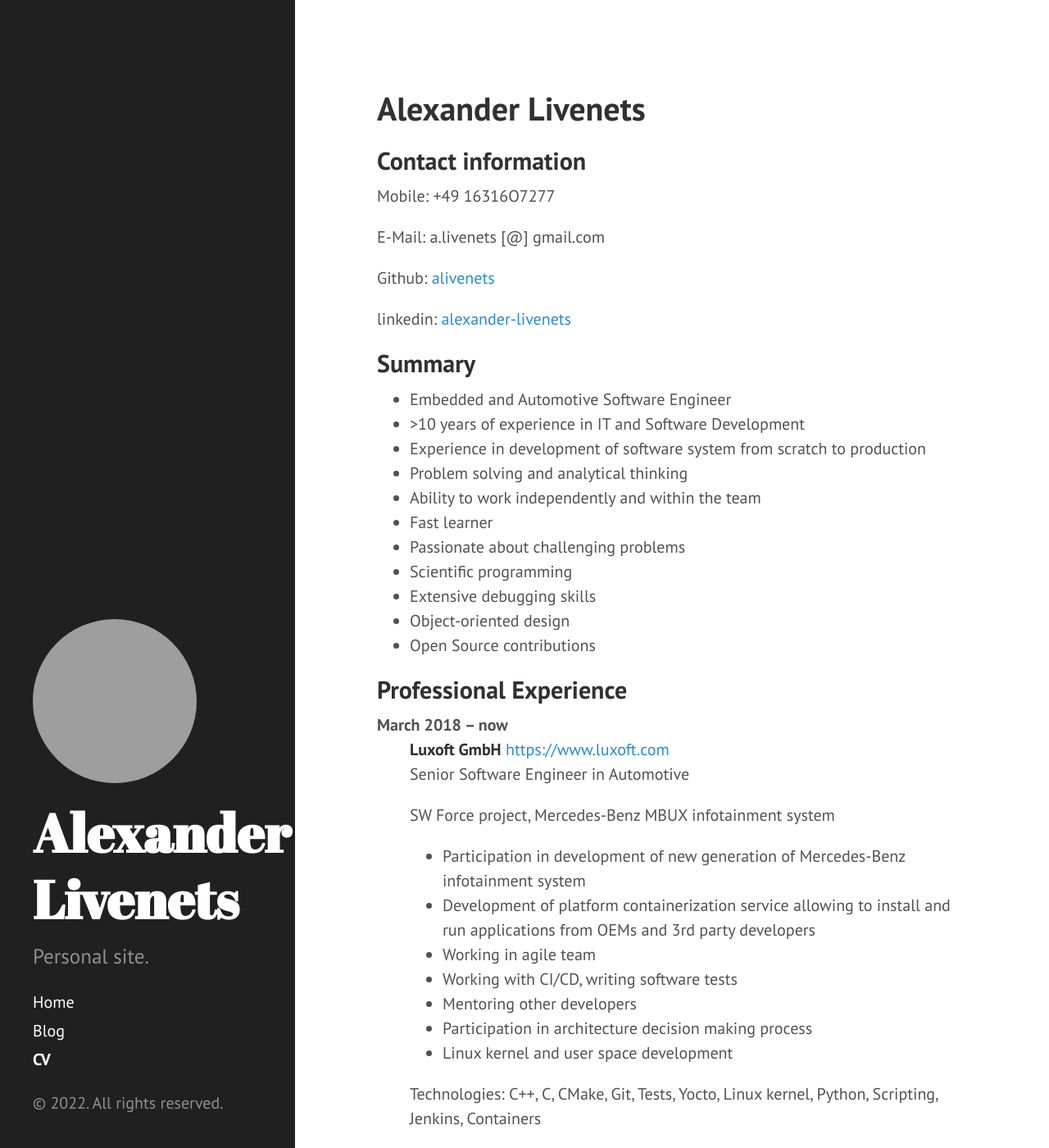
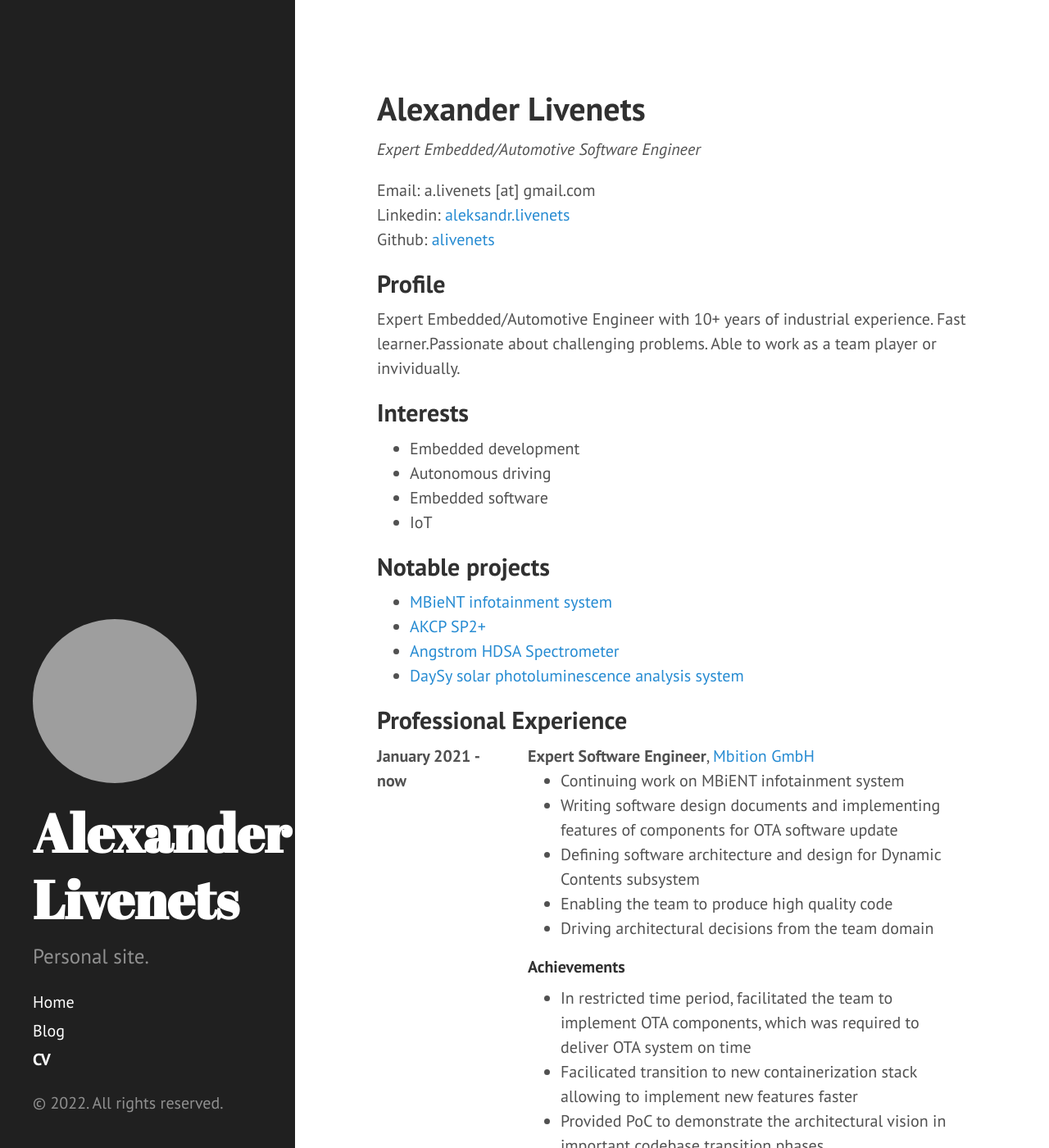
Before and after one commit to alivenets/alivenets.github.io, a Jekyll site: the page built from cv/index.md, in a window 1280 px wide and 1400 px high. Shown: the whole window at 82% size. Built offline with Jekyll 4.4.1, drawn with Linux system fonts in a browser that asks for light colours; some of the changed text lies outside the part shown; grey boxes are pictures that could not be loaded.

Commit message:
cv: Update CV
Signed-off-by: Alexander Livenets <a.livenets@gmail.com>

```diff
--- /dev/null
+++ b/_layouts/cv.html
@@ -0,0 +1,21 @@
+<!DOCTYPE html>
+<head>
+  <meta charset=utf-8 />
+  <title> {% if page.title %} {{ page.title }} | {% endif %} CV</title>
+</head>
+<html lang="en-us">
+
+  {% include head.html %}
+
+  <body>
+
+  	<div class="noprint">
+    {% include sidebar.html %}
+    </div>
+
+    <div class="content container">
+      {{ content }}
+    </div>
+
+  </body>
+</html>
--- a/cv/index.md
+++ b/cv/index.md
@@ -1,128 +1,213 @@
 ---
-layout: default
+layout: cv
 title: CV
 ---
 
 # Alexander Livenets
 
-## Contact information
+*Expert Embedded/Automotive Software Engineer*
 
-Mobile: +49 16316O7277
+<div id="email">Email: a.livenets [at] gmail.com</div>
+<div id="linkedin">Linkedin: <a href="https://www.linkedin.com/in/alexander-livenets/">aleksandr.livenets</a></div>
+<div id="github">Github: <a href="https://github.com/alivenets">alivenets</a></div>
 
-E-Mail: a.livenets [@] gmail.com
+## Profile
 
-Github: [alivenets](https://github.com/alivenets)
+Expert Embedded/Automotive Engineer with 10+ years of industrial experience. Fast learner.Passionate about challenging problems.
+Able to work as a team player or invividually.
 
-linkedin: [alexander-livenets](https://www.linkedin.com/in/alexander-livenets/)
+## Interests
 
-## Summary
+ * Embedded development
+ * Autonomous driving
+ * Embedded software
+ * IoT
 
-* Embedded and Automotive Software Engineer
-* \>10 years of experience in IT and Software Development
-* Experience in development of software system from scratch to production
-* Problem solving and analytical thinking
-* Ability to work independently and within the team
-* Fast learner
-* Passionate about challenging problems
-* Scientific programming
-* Extensive debugging skills
-* Object-oriented design
-* Open Source contributions
+## Notable projects
+
+* [MBieNT infotainment system](http://mbition.io)
+* [AKCP SP2+](https://www.akcp.com/products/sensorprobe-plus/)
+* [Angstrom HDSA Spectrometer](http://www.highfinesse.com/en/spectrometer-osa/32/high-definition-spectrum-analyze)
+* [DaySy solar photoluminescence analysis system](https://www.solarzentrum-stuttgart.com/en/products/daysy-e/)
 
 ## Professional Experience
 
-March 2018 – now
-:   **Luxoft GmbH** [https://www.luxoft.com](https://www.luxoft.com)
+<div class="wrapper">
+  <div class="left"><b>January&nbsp;2021 - now</b></div>
+  <div class="right"><b>Expert Software Engineer</b>, <a href="https://mbition.io">Mbition GmbH</a>
 
-    Senior Software Engineer in Automotive
+<ul>
+<li>Continuing work on MBiENT infotainment system</li>
+<li>Writing software design documents  and implementing features of components for OTA software update</li>
+<li>Defining software architecture and design for Dynamic Contents subsystem</li>
+<li>Enabling the team to produce high quality code</li>
+<li>Driving architectural decisions from the team domain</li>
+</ul>
 
-    SW Force project, Mercedes-Benz MBUX infotainment system
+<h4>Achievements</h4>
 
-    * Participation in development of new generation of Mercedes-Benz infotainment system
-    * Development of platform containerization service allowing to install and run applications from OEMs and 3rd party developers
-    * Working in agile team
-    * Working with CI/CD, writing software tests
-    * Mentoring other developers
-    * Participation in architecture decision making process
-    * Linux kernel and user space development
+<ul>
+<li>In restricted time period, facilitated the team to implement OTA components, which was required to deliver OTA system on time</li>
+<li>Facilicated transition to new containerization stack allowing to implement new features faster</li>
+<li>Provided PoC to demonstrate the architectural vision in important codebase transition phases</li>
+<li>Implemented pipeline plugin to run component tests in VM</li>
+</ul>
 
-    Technologies: C++, C, CMake, Git, Tests, Yocto, Linux kernel, Python, Scripting, Jenkins, Containers
+<h4>Technologies</h4>
 
-December 2017 - February 2018
-:   Freelance Developer
+C++, CMake, Yocto, Python, Linux kernel, Kubernetes, Docker, Jenkins, OOP, OOD, PodMan, Thrift, SOME/IP, code generation, Swagger, REST APIs
 
-    * Full-stack development (both Back-end and Front-end) of system gathering statistics from Google AdSense and calculating KPI for game studio employees
+  </div>
+</div>
 
-    Technologies: Python, Django, ReactJS, JSON
+<div class="wrapper">
+  <div class="left"><b>March&nbsp;2018 – December&nbsp;2020</b></div>
+  <div class="right">
 
-May 2014 – December 2017
-:   **AKCessPro Ltd** [https://www.akcp.com](https://www.akcp.com)
+<b>Senior Software Engineer</b>, <a href="https://www.luxoft.com">Luxoft GmbH, SW Force</a>
 
-    Software Engineer
+<ul>
+<li>Component development for new Mercedes-Benz infotainment system</li>
+<li>Mentoring team developers</li>
+</ul>
 
-    SP2+ project
+<h4>Achievements</h4>
 
-    * Participation in development of new sensor monitoring device generation based on STM32F MCUs for industrial automation
-    * Development for STM8 MCUs
-    * Development for FreeRTOS and LwIP
-    * Implementation of JSON-RPC device communication interface, and binary RPC with desktop server via RPC
-    * Implementation of small-footprint embedded OpenVPN client
-    * Support of legacy software and hardware
-    * Broad use of embedded debugging and analysis tools
+<ul>
+<li>Was driving the development of container manager allowing to deploy and run applications from OEMs and 3rd party developers</li>
+</ul>
 
-    Technologies: C, C++, CMake, Git, Bare Metal, GCC, FreeRTOS, LwIP, STM32, STM8, SPI, I2C, 1-wire, Testing, Scripting, TCP/IP, UDP
+<h4>Technologies</h4>
 
-September 2009 – May 2014
-:   **Angstrom Ltd** [https://www.angstrom-ltd.ru](https://www.angstrom-ltd.ru)
+C++, CMake, Yocto, Python, Linux kernel, Docker. Jenkins
 
-    **HighFinesse GmbH** [https://highfinesse.de](https://highfinesse.de)
+</div>
+</div>
 
-    Software Engineer
+<div class="wrapper">
+  <div class="left"><b>January&nbsp;2018 - February&nbsp;2018</b></div>
+  <div class="right">
 
-    HDSA project, DaySy project
+<b>Freelance Software Developer</b>
 
-    * Implementation of cross-platform image processing algorithms for scientific spectrometers
-    * Cross-platform software development for high-speed imaging camera in NIR spectrum
-    * Main software product upgrade, interfacing with imaging devices
-    * Software implementation for solar panel defect detection
-    * Development of new wavelength meter device control and configuration software
-    * Development of device user manual generation system to create pretty documentation
+<div>Full-stack development (both Back-end and Front-end) of REST-based web portal</div>
 
-    Technologies: C, C++, Qt, Deplhi, Linux, ARM processors, OpenCV, Linux userspace
+<h4>Achievements</h4>
 
-## Prior experience
+<ul>
+<li>Developed the system collecting statistics from Google AdSense and calculating delivery KPIs for game studio employees. Studio owner now has a tool to calculate KPIs without parsing manually.</li>
+</ul>
 
-2008 – 2009
-:   Geocad Ltd [https://geocad.ru](https://geocad.ru)
+<h4>Technologies</h4>
 
-    Junior Java Developer
+RESTful, Django, ReactJS, AdSense
 
-    * Development of Java plugins for GIS
+</div></div>
 
-## Education
+<div class="wrapper">
+  <div class="left"><b>May&nbsp;2014 – December&nbsp;2017</b></div>
+  <div class="right">
 
-2008 - 2010
-:   **M.Sc. in Computer Engineering**
+<b>Software Engineer</b>, <a href="https://www.akcp.com">AKCessPro Ltd</a>
 
-    Novosibirsk State Technical University
+<ul>
+<li>Participation in development of new sensor monitoring device generation based on STM32F MCUs</li>
+<li>Development for STM8 MCUs</li>
+<li>Development for FreeRTOS and LwIP in C</li>
+<li>Implementation of JSON-RPC device communication interface, and binary RPC with desktop server via self-made RPC</li>
+<li>Broad use of embedded debugging and analysis tools</li>
+</ul>
 
-2004 - 2008
-:   **B.Sc. in Computer Engineering**
+<h4>Achievements</h4>
 
-    Novosibirsk State Technical University
+<ul>
+<li>Implemented component for sensor processing</li>
+<li>Implemented embedded OpenVPN client to handle connection to the main server</li>
+</ul>
 
-## Courses
+<h4>Technologies</h4>
 
+C, C++, CMake, Git, Bare Metal, linker scripts, GCC, FreeRTOS, LwIP, STM32, STM8, SPI, I2C, 1-wire, TCP/IP, UDP
+  </div>
+</div>
+
+<div class="wrapper">
+  <div class="left"><b>September 2010 - April 2014</b></div>
+  <div class="right">
+
+<b>Software Engineer</b>, <a href="http://www.angstrom-ltd.ru">Angstrom Ltd</a> (<a href="http://highfinesse.de">HighFinesse GmbH</a>)
+
+<ul>
+<li>Implementation of cross-platform image processing algorithms for spectrometers</li>
+<li>Cross-platform software development for high-speed imaging camera in near-infrared spectrum</li>
+<li>Adding features to main software product, interfacing with new imaging devices</li>
+<li>Development of software PoC for solar panel defect detection</li>
+<li>Development of software for wavelength meter device management</li>
+</ul>
+
+<h4>Achievements</h4>
+
+<ul>
+<li>Implemented wavelength measurement and calibration algorithm to calculate spectrum of arbitrary light source based on image source from industrial camera</li>
+<li>Developed of LaTEX device documentation system to create pretty user manuals</li>
+<li>Implemented the DaySy solar battery inspection image processing pipeline algorithm being used on single-board computer</li>
+</ul>
+
+<h4>Technologies</h4>
+C++, Qt, Windows, ARMv7, Linux, USB, Delphi, OpenCV, Embedded Linux, Yocto
+
+  </div>
+</div>
+
+<div class="wrapper">
+  <div class="left"><b>October&nbsp;2008 - June&nbsp;2009</b></div>
+<div class="right">
+<b>Java Developer Intern</b>, <a href="http://geocad.ru">Geocad Ltd.</a>
+
+<ul>
+<li>Development of components for geospatial informational system "Webcad"</li>
+</ul>
+  </div>
+</div>
+
+## Education and training
+
+<div class="wrapper">
+  <div class="left"><b>2008 - 2010</b></div>
+<div class="right">
+<b>Novosibirsk State Technical University, Russian Federation, Novosibirsk</b>
+<br/>
+M.Sc. in Computer Engineering
+  </div>
+</div>
+
+<div class="wrapper">
+  <div class="left"><b>2004 - 2008</b></div>
+<div class="right">
+<b>Novosibirsk State Technical University, Russian Federation, Novosibirsk</b>
+<br/>
+B.Sc. in Computer Engineering
+  </div>
+</div>
+
+## Language skills
+
+* English – professional working proficiency
+* German – limited working proficiency knowledge
+* Russian – native
+
+## Additional edducation
+
+* Machine Learning (Coursera)
+* Image and Video Processing (Coursera)
 * Hardware Software Interface (Coursera)
 * Algorithms I (Coursera)
-* Machine Learning (Coursera)
-* Image and Video Processing (Coursera)
+* Introduction to Self-Driving Cars (Coursera)
 
-# Projects
+## References
 
-* Bachelor thesis: Development of Medical supply Information Web portal
-* Master thesis: Software for precise location of seismical impulses and vibrational sources in Earth crust
-* SP2+ device series: [SP2+](https://www.akcp.com/products/sensorprobe-plus/)
-* Angstrom HDSA Spectrometer: [HDSA](http://www.highfinesse.com/en/spectrometer-osa/32/high-definition-spectrum-analyzer)
-* DaySy solar photoluminescence analysis system: [DaySy](https://www.solarzentrum-stuttgart.com/en/products/daysy-e/)
-* Game Studio Monitoring Panel: Portal for Game Revenue monitoring and management: [dobrogames.ru](http://panel.dobrogames.ru)
+Provided upon request.
+
+<!-- ### Footer
+
+Last updated: May 2022 -->
--- a/public/css/common.css
+++ b/public/css/common.css
@@ -1,3 +1,24 @@
 .round-image {
   border-radius: 50%;
 }
+
+@media print {
+   .noprint {
+      visibility: hidden;
+      display: none;
+   }
+}
+
+.wrapper {
+  display: flex;
+  margin-bottom: 2em;
+}
+
+.left {
+  flex: 0 0 20%;
+  margin-right: 2em;
+}
+
+.right {
+  flex: 1;
+}
--- a/public/css/hyde.css
+++ b/public/css/hyde.css
@@ -128,7 +128,7 @@
 
 @media (min-width: 48em) {
   .content {
-    max-width: 38rem;
+    max-width: 58rem;
     margin-left: 20rem;
     margin-right: 2rem;
   }
```
Also changed, not shown: index.md (+2 -3 lines), Gemfile.lock.
